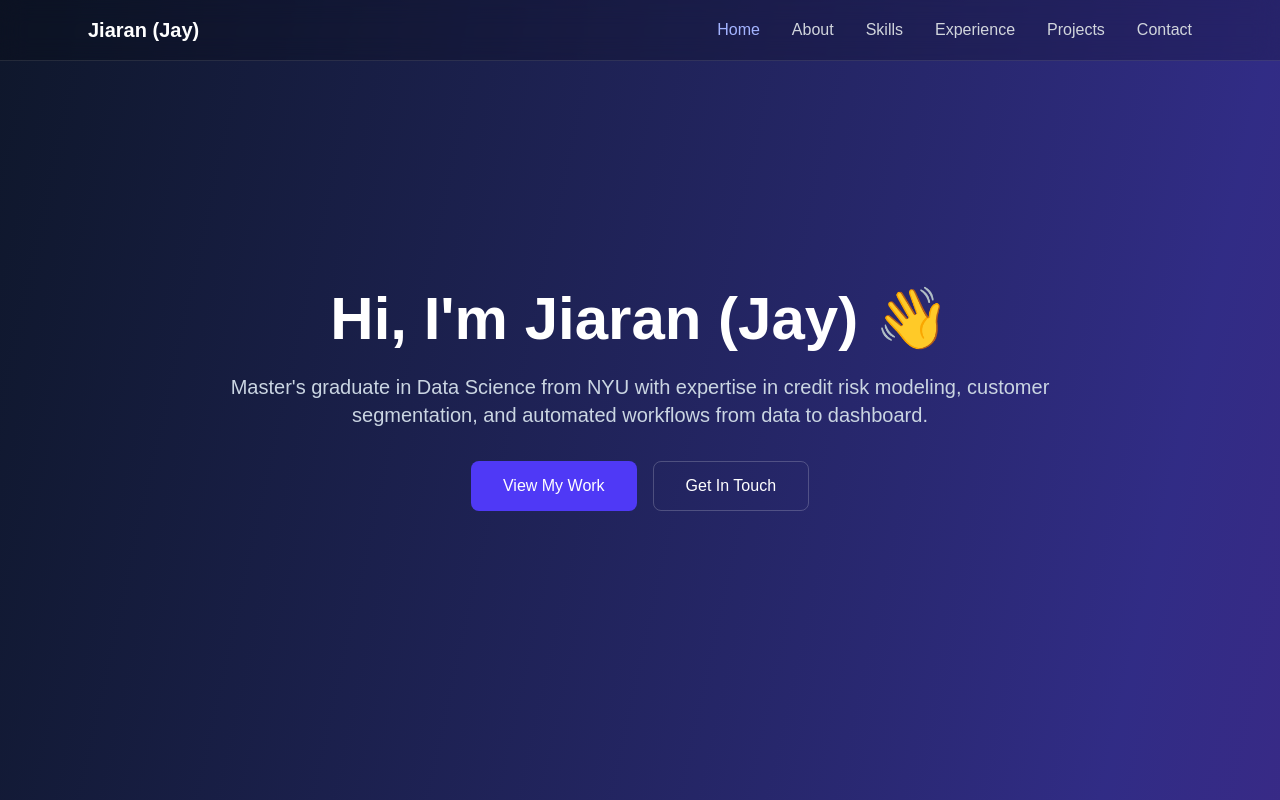
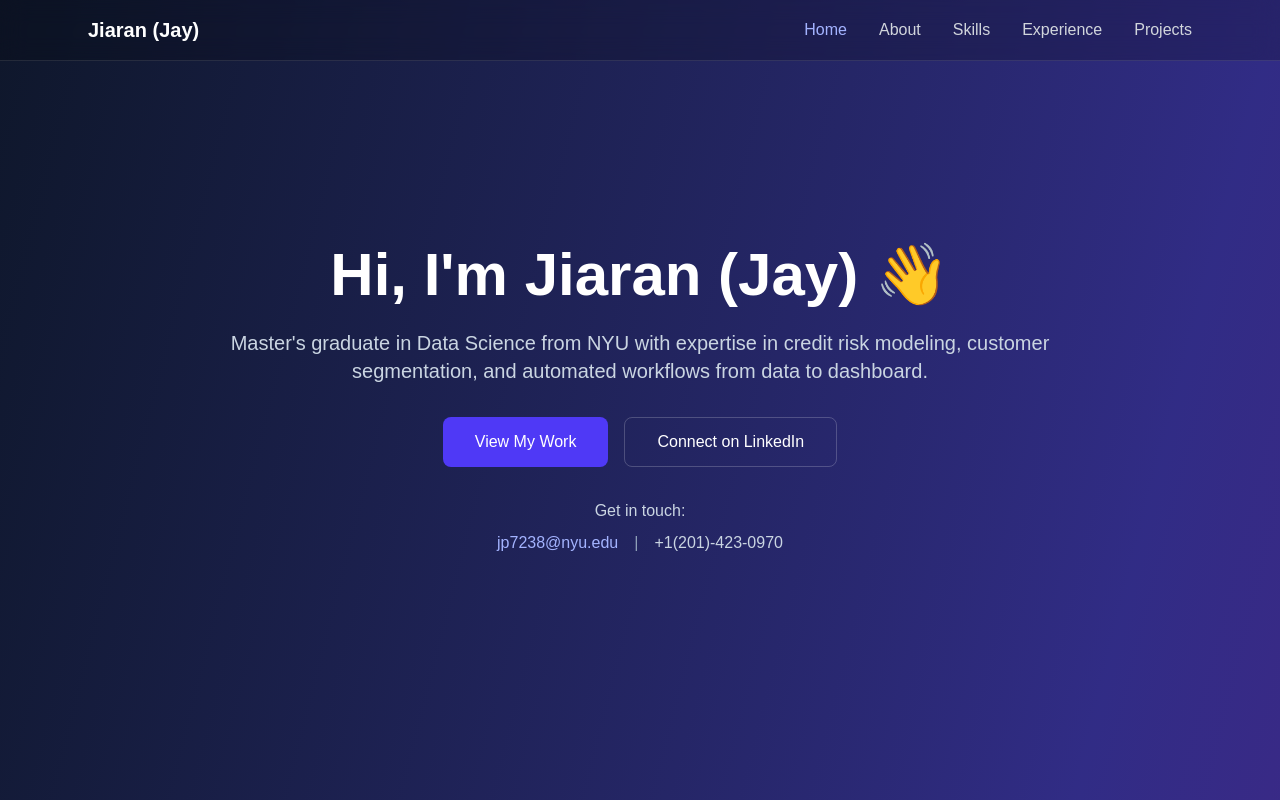
Before and after one commit to JP-DS/MyWebsite, a Next.js app: page / in a window 1280 px wide. Shown: the top 800 px of the page. Built offline with nearby package versions, Linux system fonts and the light colour scheme.

Commit message:
Remove contact section and add contact info to hero section

```diff
--- a/app/page.js
+++ b/app/page.js
@@ -28,7 +28,7 @@ export default function Home() {
               Jiaran (Jay)
             </motion.div>
             <div className="hidden md:flex space-x-8">
-              {['home', 'about', 'skills', 'experience', 'projects', 'contact'].map((section) => (
+              {['home', 'about', 'skills', 'experience', 'projects'].map((section) => (
                 <button
                   key={section}
                   onClick={() => scrollToSection(section)}
@@ -78,12 +78,29 @@ export default function Home() {
             >
               View My Work
             </button>
-            <button
-              onClick={() => scrollToSection('contact')}
-              className="px-8 py-3 border border-white/20 hover:bg-white/10 rounded-lg transition-colors duration-200"
+            <a
+              href="https://www.linkedin.com/in/jaylen-peng-92530527a/"
+              target="_blank"
+              rel="noopener noreferrer"
+              className="px-8 py-3 border border-white/20 hover:bg-white/10 rounded-lg transition-colors duration-200 text-center"
             >
-              Get In Touch
-            </button>
+              Connect on LinkedIn
+            </a>
+          </motion.div>
+          <motion.div
+            className="mt-8 text-center"
+            initial={{ opacity: 0, y: 20 }}
+            animate={{ opacity: 1, y: 0 }}
+            transition={{ duration: 0.8, delay: 0.9 }}
+          >
+            <p className="text-slate-300 mb-2">Get in touch:</p>
+            <div className="flex flex-col sm:flex-row gap-4 justify-center items-center">
+              <a href="mailto:jp7238@nyu.edu" className="text-indigo-300 hover:text-indigo-200 transition-colors duration-200">
+                jp7238@nyu.edu
+              </a>
+              <span className="text-slate-400">|</span>
+              <span className="text-slate-300">+1(201)-423-0970</span>
+            </div>
           </motion.div>
         </div>
       </section>
@@ -423,100 +440,6 @@ export default function Home() {
         </div>
       </section>
 
-      {/* Contact Section */}
-      <section id="contact" className="py-20 px-6">
-        <div className="max-w-4xl mx-auto">
-          <motion.h2
-            className="text-3xl sm:text-4xl font-bold text-center mb-12"
-            initial={{ opacity: 0, y: 20 }}
-            whileInView={{ opacity: 1, y: 0 }}
-            transition={{ duration: 0.6 }}
-            viewport={{ once: true }}
-          >
-            Get In Touch
-          </motion.h2>
-          <motion.div
-            className="grid md:grid-cols-2 gap-12"
-            initial={{ opacity: 0, y: 20 }}
-            whileInView={{ opacity: 1, y: 0 }}
-            transition={{ duration: 0.6, delay: 0.2 }}
-            viewport={{ once: true }}
-          >
-            <div>
-              <h3 className="text-xl font-semibold mb-6">Let&apos;s Connect</h3>
-              <p className="text-slate-300 mb-8">
-                I&apos;m always interested in new opportunities in data science, quantitative research,
-                and roles where data drives strategic decision-making.
-              </p>
-              <div className="space-y-4">
-                <div className="flex items-center space-x-4">
-                  <div className="w-10 h-10 bg-indigo-600 rounded-lg flex items-center justify-center">
-                    <span className="text-lg">📧</span>
-                  </div>
-                  <div>
-                    <p className="font-medium">Email</p>
-                    <p className="text-slate-300">jp7238@nyu.edu</p>
-                  </div>
-                </div>
-                <div className="flex items-center space-x-4">
-                  <div className="w-10 h-10 bg-indigo-600 rounded-lg flex items-center justify-center">
-                    <span className="text-lg">📱</span>
-                  </div>
-                  <div>
-                    <p className="font-medium">Phone</p>
-                    <p className="text-slate-300">+1(201)-423-0970</p>
-                  </div>
-                </div>
-                <div className="flex items-center space-x-4">
-                  <div className="w-10 h-10 bg-indigo-600 rounded-lg flex items-center justify-center">
-                    <span className="text-lg">💼</span>
-                  </div>
-                  <div>
-                    <p className="font-medium">LinkedIn</p>
-                    <p className="text-slate-300">linkedin.com/in/jaylen-peng-92530527a</p>
-                  </div>
-                </div>
-              </div>
-            </div>
-            <div className="bg-white/5 p-8 rounded-xl border border-white/10">
-              <h3 className="text-xl font-semibold mb-6">Send a Message</h3>
-              <form className="space-y-4">
-                <div>
-                  <label className="block text-sm font-medium mb-2">Name</label>
-                  <input
-                    type="text"
-                    className="w-full px-4 py-3 bg-white/10 border border-white/20 rounded-lg focus:outline-none focus:border-indigo-400 transition-colors duration-200"
-                    placeholder="Your name"
-                  />
-                </div>
-                <div>
-                  <label className="block text-sm font-medium mb-2">Email</label>
-                  <input
-                    type="email"
-                    className="w-full px-4 py-3 bg-white/10 border border-white/20 rounded-lg focus:outline-none focus:border-indigo-400 transition-colors duration-200"
-                    placeholder="your@email.com"
-                  />
-                </div>
-                <div>
-                  <label className="block text-sm font-medium mb-2">Message</label>
-                  <textarea
-                    rows="4"
-                    className="w-full px-4 py-3 bg-white/10 border border-white/20 rounded-lg focus:outline-none focus:border-indigo-400 transition-colors duration-200 resize-none"
-                    placeholder="Your message..."
-                  ></textarea>
-                </div>
-                <button
-                  type="submit"
-                  className="w-full px-6 py-3 bg-indigo-600 hover:bg-indigo-700 rounded-lg transition-colors duration-200"
-                >
-                  Send Message
-                </button>
-              </form>
-            </div>
-          </motion.div>
-        </div>
-      </section>
-
       {/* Footer */}
       <footer className="py-8 px-6 border-t border-white/10">
         <div className="max-w-6xl mx-auto text-center">
```
Also changed, not shown: 1 other file (tests, documents, lock files or other folders).
